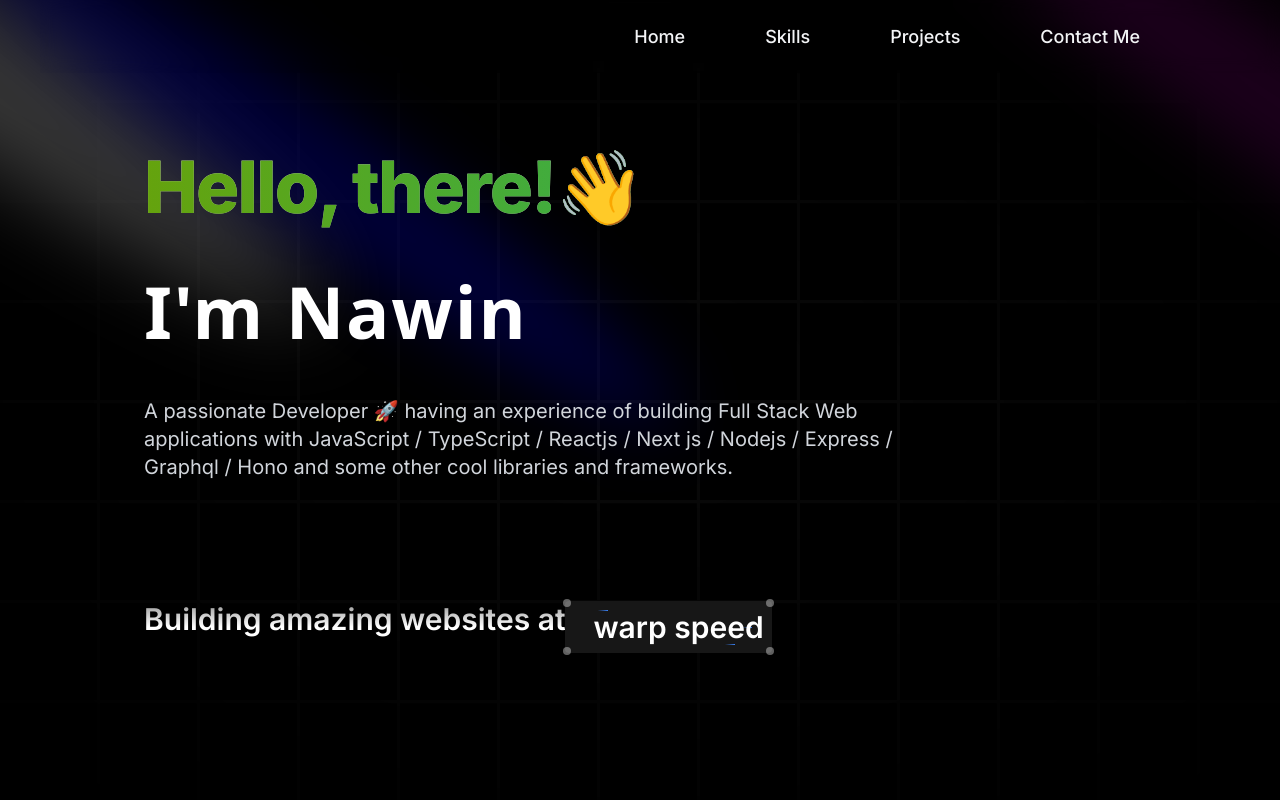
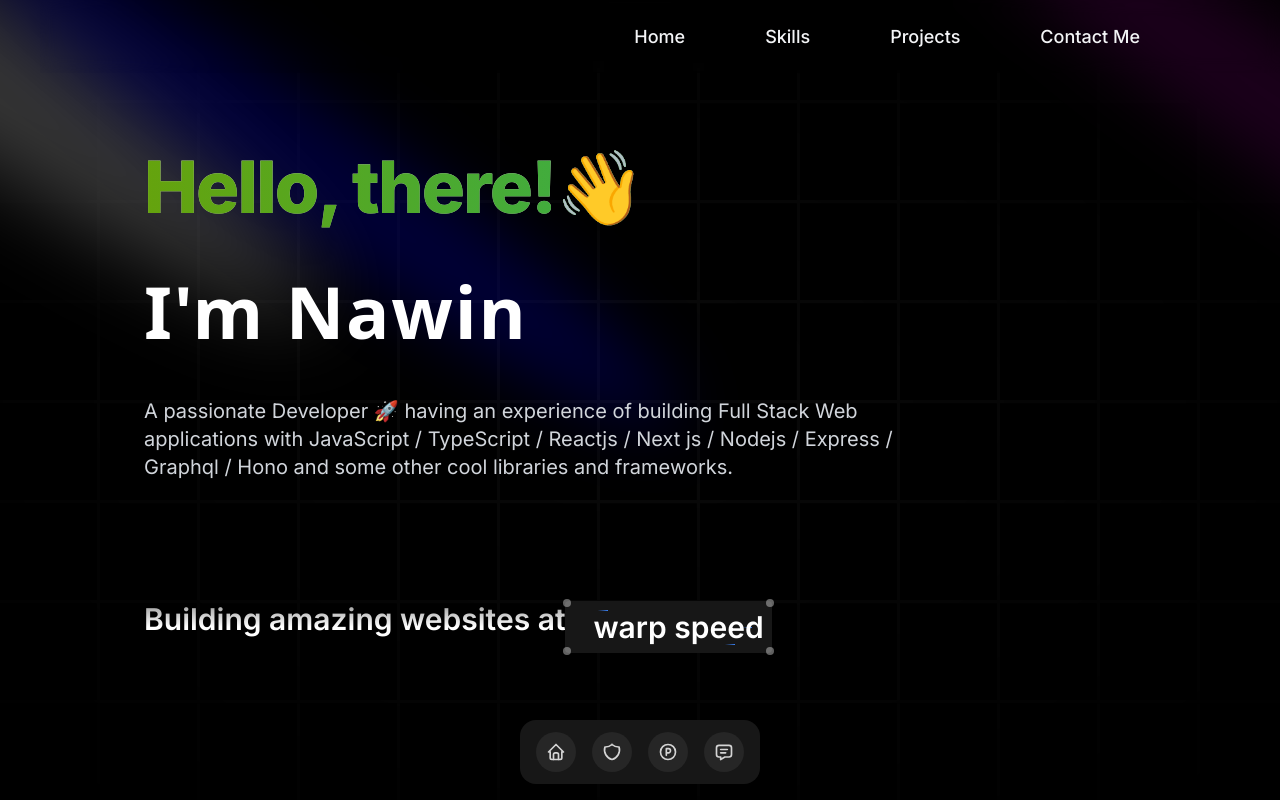
Before and after one commit to nawinsharma/Nawin, a Next.js app: page / in a window 1280 px wide. Shown: the top 800 px of the page. Built offline with nearby package versions, Linux system fonts and the light colour scheme; what tailwindcss-filters would draw is missing.

Commit message:
:sparkles: Add a fixed floating bar for easy navigation

```diff
--- /dev/null
+++ b/components/ui/floating-dock.tsx
@@ -0,0 +1,200 @@
+/**
+ * Note: Use position fixed according to your needs
+ * Desktop navbar is better positioned at the bottom
+ * Mobile navbar is better positioned at bottom right.
+ **/
+"use client"
+
+import { cn } from "../../util/cn";
+import { IconLayoutNavbarCollapse } from "@tabler/icons-react";
+import {
+  AnimatePresence,
+  MotionValue,
+  motion,
+  useMotionValue,
+  useSpring,
+  useTransform,
+} from "framer-motion";
+import Link from "next/link";
+import { useRef, useState } from "react";
+
+export const FloatingDock = ({
+  items,
+  desktopClassName,
+  mobileClassName,
+}: {
+  items: { title: string; icon: React.ReactNode; href: string }[];
+  desktopClassName?: string;
+  mobileClassName?: string;
+}) => {
+  return (
+    <>
+      <FloatingDockDesktop items={items} className={desktopClassName} />
+      <FloatingDockMobile items={items} className={mobileClassName} />
+    </>
+  );
+};
+
+const FloatingDockMobile = ({
+  items,
+  className,
+}: {
+  items: { title: string; icon: React.ReactNode; href: string }[];
+  className?: string;
+}) => {
+  const [open, setOpen] = useState(false);
+  return (
+    <div className={cn("relative block md:hidden", className)}>
+      <AnimatePresence>
+        {open && (
+          <motion.div
+            layoutId="nav"
+            className="absolute bottom-full mb-2 inset-x-0 flex flex-col gap-2"
+          >
+            {items.map((item, idx) => (
+              <motion.div
+                key={item.title}
+                initial={{ opacity: 0, y: 10 }}
+                animate={{
+                  opacity: 1,
+                  y: 0,
+                }}
+                exit={{
+                  opacity: 0,
+                  y: 10,
+                  transition: {
+                    delay: idx * 0.05,
+                  },
+                }}
+                transition={{ delay: (items.length - 1 - idx) * 0.05 }}
+              >
+                <Link
+                  href={item.href}
+                  key={item.title}
+                  className="h-10 w-10 rounded-full bg-gray-50 dark:bg-neutral-900 flex items-center justify-center"
+                >
+                  <div className="h-4 w-4">{item.icon}</div>
+                </Link>
+              </motion.div>
+            ))}
+          </motion.div>
+        )}
+      </AnimatePresence>
+      <button
+        onClick={() => setOpen(!open)}
+        className="h-10 w-10 rounded-full bg-gray-50 dark:bg-neutral-800 flex items-center justify-center"
+      >
+        <IconLayoutNavbarCollapse className="h-5 w-5 text-neutral-500 dark:text-neutral-400" />
+      </button>
+    </div>
+  );
+};
+
+const FloatingDockDesktop = ({
+  items,
+  className,
+}: {
+  items: { title: string; icon: React.ReactNode; href: string }[];
+  className?: string;
+}) => {
+  let mouseX = useMotionValue(Infinity);
+  return (
+    <motion.div
+      onMouseMove={(e) => mouseX.set(e.pageX)}
+      onMouseLeave={() => mouseX.set(Infinity)}
+      className={cn(
+        "mx-auto hidden md:flex h-16 gap-4 items-end  rounded-2xl bg-gray-50 dark:bg-neutral-900 px-4 pb-3",
+        className
+      )}
+    >
+      {items.map((item) => (
+        <IconContainer mouseX={mouseX} key={item.title} {...item} />
+      ))}
+    </motion.div>
+  );
+};
+
+function IconContainer({
+  mouseX,
+  title,
+  icon,
+  href,
+}: {
+  mouseX: MotionValue;
+  title: string;
+  icon: React.ReactNode;
+  href: string;
+}) {
+  let ref = useRef<HTMLDivElement>(null);
+
+  let distance = useTransform(mouseX, (val) => {
+    let bounds = ref.current?.getBoundingClientRect() ?? { x: 0, width: 0 };
+
+    return val - bounds.x - bounds.width / 2;
+  });
+
+  let widthTransform = useTransform(distance, [-150, 0, 150], [40, 80, 40]);
+  let heightTransform = useTransform(distance, [-150, 0, 150], [40, 80, 40]);
+
+  let widthTransformIcon = useTransform(distance, [-150, 0, 150], [20, 40, 20]);
+  let heightTransformIcon = useTransform(
+    distance,
+    [-150, 0, 150],
+    [20, 40, 20]
+  );
+
+  let width = useSpring(widthTransform, {
+    mass: 0.1,
+    stiffness: 150,
+    damping: 12,
+  });
+  let height = useSpring(heightTransform, {
+    mass: 0.1,
+    stiffness: 150,
+    damping: 12,
+  });
+
+  let widthIcon = useSpring(widthTransformIcon, {
+    mass: 0.1,
+    stiffness: 150,
+    damping: 12,
+  });
+  let heightIcon = useSpring(heightTransformIcon, {
+    mass: 0.1,
+    stiffness: 150,
+    damping: 12,
+  });
+
+  const [hovered, setHovered] = useState(false);
+
+  return (
+    <Link href={href}>
+      <motion.div
+        ref={ref}
+        style={{ width, height }}
+        onMouseEnter={() => setHovered(true)}
+        onMouseLeave={() => setHovered(false)}
+        className="aspect-square rounded-full bg-gray-200 dark:bg-neutral-800 flex items-center justify-center relative"
+      >
+        <AnimatePresence>
+          {hovered && (
+            <motion.div
+              initial={{ opacity: 0, y: 10, x: "-50%" }}
+              animate={{ opacity: 1, y: 0, x: "-50%" }}
+              exit={{ opacity: 0, y: 2, x: "-50%" }}
+              className="px-2 py-0.5 whitespace-pre rounded-md bg-gray-100 border dark:bg-neutral-800 dark:border-neutral-900 dark:text-white border-gray-200 text-neutral-700 absolute left-1/2 -translate-x-1/2 -top-8 w-fit text-xs"
+            >
+              {title}
+            </motion.div>
+          )}
+        </AnimatePresence>
+        <motion.div
+          style={{ width: widthIcon, height: heightIcon }}
+          className="flex items-center justify-center"
+        >
+          {icon}
+        </motion.div>
+      </motion.div>
+    </Link>
+  );
+}
--- a/package.json
+++ b/package.json
@@ -10,12 +10,13 @@
   },
   "dependencies": {
     "@emailjs/browser": "^4.3.3",
+    "@tabler/icons-react": "^3.12.0",
     "@tailwindcss/forms": "^0.5.7",
     "@tsparticles/engine": "^3.5.0",
     "@tsparticles/react": "^3.0.0",
     "@tsparticles/slim": "^3.5.0",
     "clsx": "^2.1.1",
-    "framer-motion": "^11.3.24",
+    "framer-motion": "^11.3.28",
     "lucide-react": "^0.379.0",
     "mini-svg-data-uri": "^1.4.4",
     "next": "14.2.3",
@@ -25,7 +26,7 @@
     "react-icons": "^5.2.1",
     "react-spinners": "^0.13.8",
     "react-toastify": "^10.0.5",
-    "tailwind-merge": "^2.4.0",
+    "tailwind-merge": "^2.5.2",
     "tailwindcss-animate": "^1.0.7",
     "tailwindcss-filters": "^3.0.0"
   },
--- /dev/null
+++ b/src/app/components/FloatingDock/FloatingBar.tsx
@@ -0,0 +1,50 @@
+import React from "react";
+import { FloatingDock } from "../../../../components/ui/floating-dock";
+import {
+  IconHome,
+  IconShield,
+  IconBrandProducthunt,
+  IconMessage,
+} from "@tabler/icons-react";
+
+export function FloatingBar() {
+  const links = [
+    {
+      title: "Home",
+      icon: (
+        <IconHome className="h-full w-full text-neutral-500 dark:text-neutral-300" />
+      ),
+      href: "#",
+    },
+    {
+      title: "Skills",
+      icon: (
+        <IconShield className="h-full w-full text-neutral-500 dark:text-neutral-300" />
+      ),
+      href: "#skills",
+    },
+    {
+      title: "Projects",
+      icon: (
+        <IconBrandProducthunt className="h-full w-full text-neutral-500 dark:text-neutral-300" />
+      ),
+      href: "#projects",
+    },
+    {
+      title: "Contact",
+      icon: (
+        <IconMessage className="h-full w-full text-neutral-500 dark:text-neutral-300" />
+      ),
+      href: "#contact",
+    },
+  ];
+
+  return (
+    <div className="fixed bottom-0 left-0 right-0 z-50 flex justify-center py-4 shadow-lg">
+      <FloatingDock
+        mobileClassName="translate-y-2" // only for demo, remove for production
+        items={links}
+      />
+    </div>
+  );
+}
--- a/src/app/page.tsx
+++ b/src/app/page.tsx
@@ -3,9 +3,11 @@
 import { Projects } from "./components/Projects";
 import Skills from "./components/Skills";
 import Contact from "./components/Contact";
+import { FloatingBar } from "./components/FloatingDock/FloatingBar"; // Adjust the path as necessary
 
 export default function Home() {
   return (
+    <>
       <main className="relative flex justify-center overflow-x-hidden items-center flex-col mx-auto sm:px-10 px-5">
         <div className="max-w-7xl w-full">
           <LayoutWrapper>
@@ -16,5 +18,7 @@
           </LayoutWrapper>
         </div>
       </main>
+      <FloatingBar />
+    </>
   );
 }
```
Also changed, not shown: 1 other file (tests, documents, lock files or other folders). Lines whose indentation alone changed are shown as unchanged.
